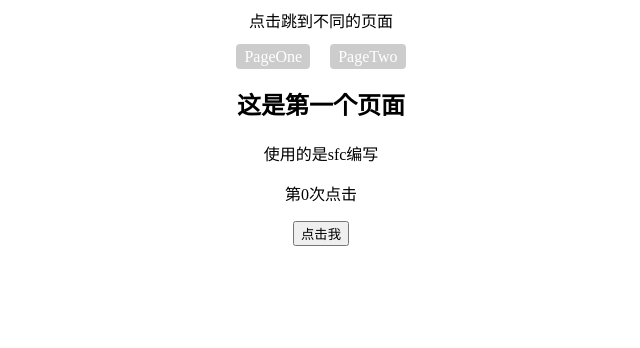
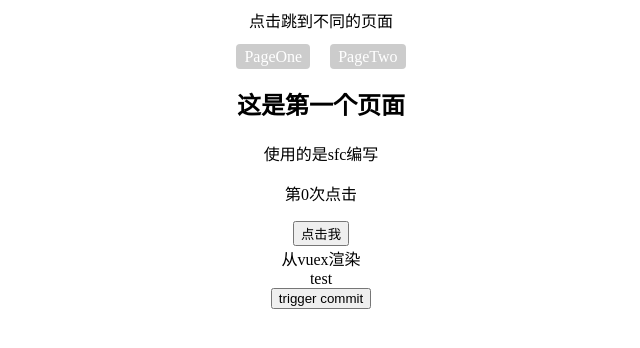
Before and after one commit to sklme/vite-vue-ts-template, a Vue app: page / in a window 1280 px wide. Shown: the top 348 px of the page, without its empty margins (319-959 px from the left). Built offline with nearby package versions, Linux system fonts and the light colour scheme.

Commit message:
add vuex

```diff
--- a/package.json
+++ b/package.json
@@ -10,7 +10,8 @@
   "dependencies": {
     "@types/node": "^17.0.30",
     "vue": "^3.2.25",
-    "vue-router": "^4.0.14"
+    "vue-router": "^4.0.14",
+    "vuex": "^4.0.2"
   },
   "devDependencies": {
     "@typescript-eslint/eslint-plugin": "^5.21.0",
--- a/src/index/views/PageOne.vue
+++ b/src/index/views/PageOne.vue
@@ -5,13 +5,23 @@
     <p>第{{ x }}次点击</p>
     <button @click="clickX">点击我</button>
   </div>
+  <div>
+    从vuex渲染
+    <div>{{ testText }}</div>
+    <button @click="modifyTest">trigger commit</button>
+  </div>
 </template>
 
 <script lang="ts" setup>
-import { ref } from 'vue';
+import { useStore } from 'vuex';
+import { computed, ref } from 'vue';
+const store = useStore();
 
 const x = ref(0);
 function clickX() {
   x.value++;
 }
+
+const testText = computed(() => store.state.test);
+const modifyTest = () => store.commit('modifyTest');
 </script>
--- a/src/main.ts
+++ b/src/main.ts
@@ -1,4 +1,5 @@
 import router from '@/router/router';
+import store from '@/store';
 import { createApp } from 'vue';
 import App from './App.vue';
 
@@ -6,5 +7,7 @@ const app = createApp(App);
 
 // 路由
 app.use(router);
+// 状态管理
+app.use(store);
 
 app.mount('#app');
--- /dev/null
+++ b/src/store/index.ts
@@ -0,0 +1,16 @@
+import { createStore } from 'vuex';
+
+const store = createStore({
+  state: {
+    test: 'test',
+  },
+  mutations: {
+    modifyTest(state) {
+      state.test = 'test_modified';
+    },
+  },
+  actions: {},
+  getters: {},
+});
+
+export default store;
```
Also changed, not shown: src/index/views/PageTwo.vue (deleted, +0 -17 lines), 1 other file (tests, documents, lock files or other folders).
